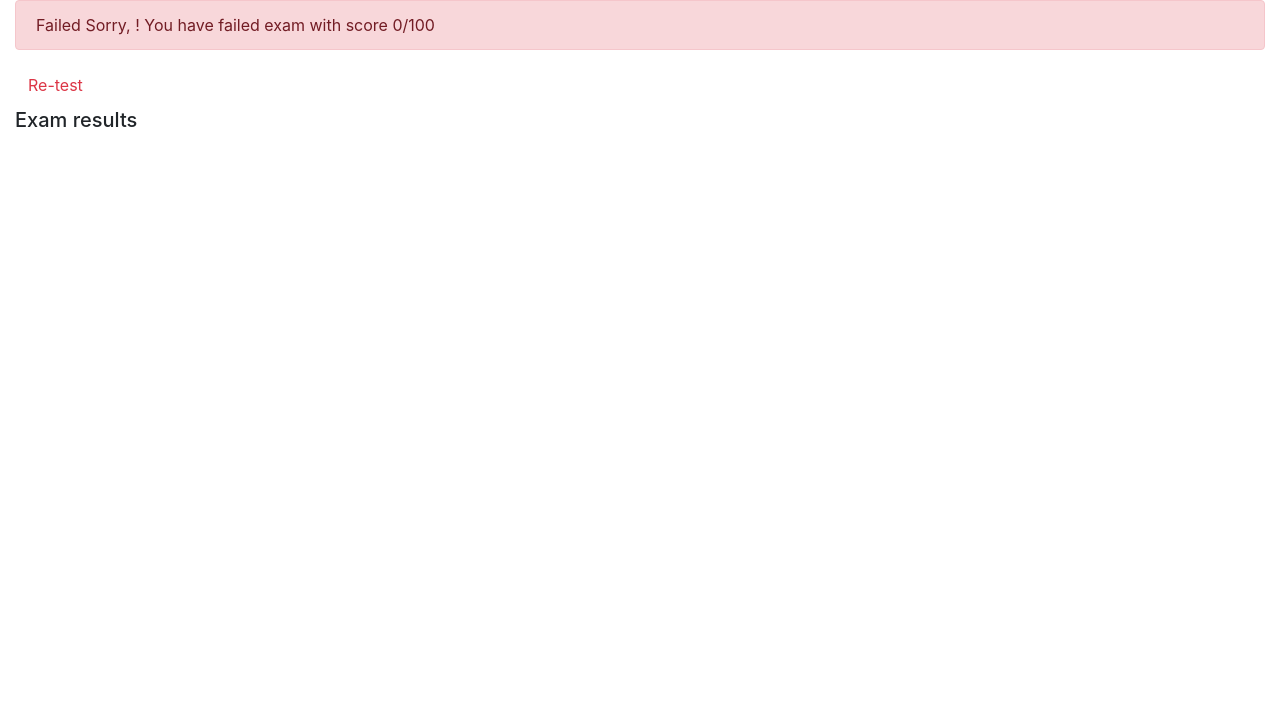
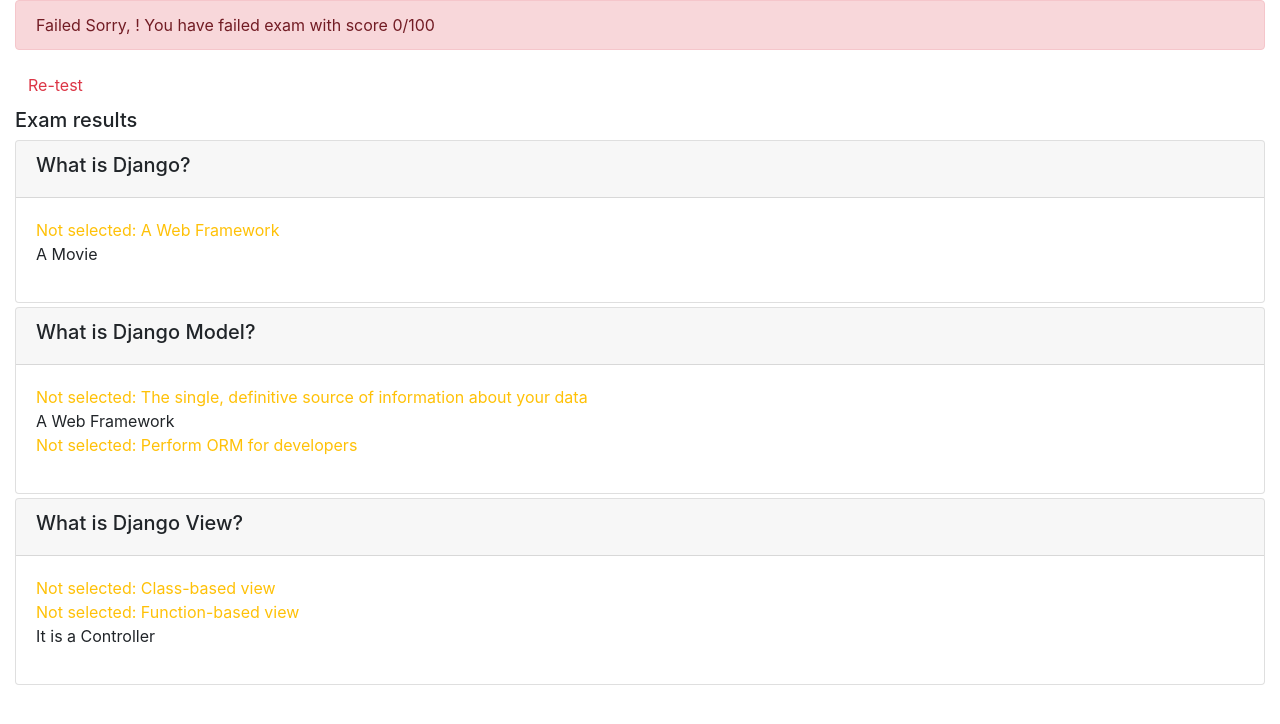
Before and after one commit to patodm/ibm-developing-applications-with-sql-databases-and-django-final-project, a Django app: page /onlinecourse/course/1/submission/1/result/ in a window 1280 px wide. Shown: the part 56-780 px from the top of the page. Run offline with Django 3.2, Linux system fonts and the light colour scheme; a user stored in the database is signed in; data comes from the database, SQL or seed files in the repository; both versions use the stored data as it was after the commit; some libraries are stand-ins or nearby versions.

Commit message:
Update Lab 3

```diff
--- a/onlinecourse/templates/onlinecourse/exam_result_bootstrap.html
+++ b/onlinecourse/templates/onlinecourse/exam_result_bootstrap.html
@@ -50,21 +50,19 @@
             <h5 class="">Exam results</h5>
             {% for question in course.question_set.all %}
                 <div class="card mt-1">
-                <div class="card-header"><h5>{{question.question_text}}</h5></div>
+                    <div class="card-header"><h5>{{question.question}}</h5></div>
                     <div class="form-group card-body">
-                    <div>
                         {% for choice in question.choice_set.all %}
                             {% if choice.is_correct %}
-                                {% if choice in submission.choices.all %}
-                                    <div class="text-success">Correct Answer: {{ choice.choice_text }}</div>
+                                {% if choice in selected_ids %}
+                                    <div class="text-success">Correct Answer: {{ choice.choice }}</div>
                                 {% else %}
-                                    <div class="text-warning">Not selected: {{ choice.choice_text }}</div>
+                                    <div class="text-warning">Not selected: {{ choice.choice }}</div>
                                 {% endif %}
                             {% else %}
-                            <div>{{ choice.choice_text }}</div>
+                                <div>{{ choice.choice }}</div>
                             {% endif %}
                         {% endfor %}
-                    </div>
                         </div>
                 </div>
             {% endfor %}
--- a/onlinecourse/views.py
+++ b/onlinecourse/views.py
@@ -110,15 +110,24 @@ def enroll(request, course_id):
          # Collect the selected choices from exam form
          # Add each selected choice object to the submission object
          # Redirect to show_exam_result with the submission id
+# def submit(request, course_id):
+#     user = request.user
+#     enrollment = Enrollment.objects.get(user=user, course=course_id)
+#     submission = Submission.objects.create(enrollment)
+#     submission["choices"] = extract_answers(request)
+#     submission_id = submission.pk
+
+#     return HttpResponseRedirect(reverse('show_exam_result', kwargs={"course_id": course_id, "submission_id": submission_id}))
 def submit(request, course_id):
+    course = get_object_or_404(Course, pk=course_id)
     user = request.user
-    enrollment = Enrollment.objects.get(user=user, course=course_id)
-    submission = Submission.objects.create(enrollment)
-    submission["choices"] = extract_answers(request)
-    submission_id = submission.pk
-
-    return HttpResponseRedirect(reverse('show_exam_result', kwargs={"course_id": course_id, "submission_id": submission_id}))
-
+    enrollment = Enrollment.objects.get(user=user, course=course)
+    submission = Submission.objects.create(enrollment=enrollment)
+    choice_ids = extract_answers(request)
+    for id in choice_ids:
+        choice = Choice.objects.get(pk=id)
+        submission.choices.add(choice)
+    return HttpResponseRedirect(reverse(viewname='onlinecourse:submission', kwargs={"course_id": course_id, "submission_id": submission.id}))
 
 
 
@@ -143,13 +152,17 @@ def extract_answers(request):
 def show_exam_result(request, course_id, submission_id):
    context ={}
    total = 0
-   course = course_id
+   course = Course.objects.get(pk=course_id)
    submission = Submission.objects.get(id=submission_id)
    choice_ids = submission.choices.all()
+
+   correct_ids = Choice.objects.filter(is_correct=True)
+
    for choice in choice_ids:
        if choice.is_correct == True:
            total = total + choice.question.grade
    context['course'] = course
    context['selected_ids'] = choice_ids
-   context['grade'] = total
+   context['grade'] = int((total * 100) / len(correct_ids))
+
    return render(request, 'onlinecourse/exam_result_bootstrap.html', context)
```
Also changed, not shown: db.sqlite3. Lines whose indentation alone changed are shown as unchanged.
